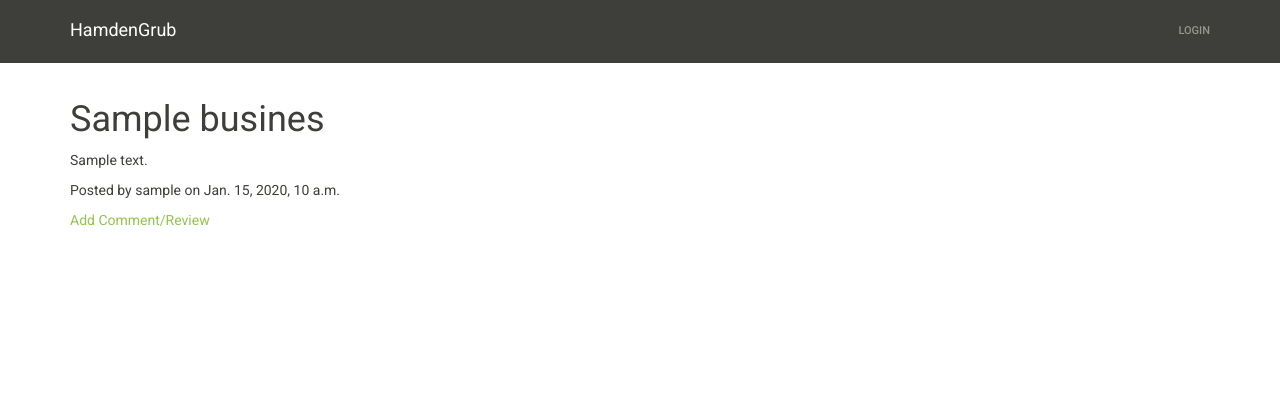
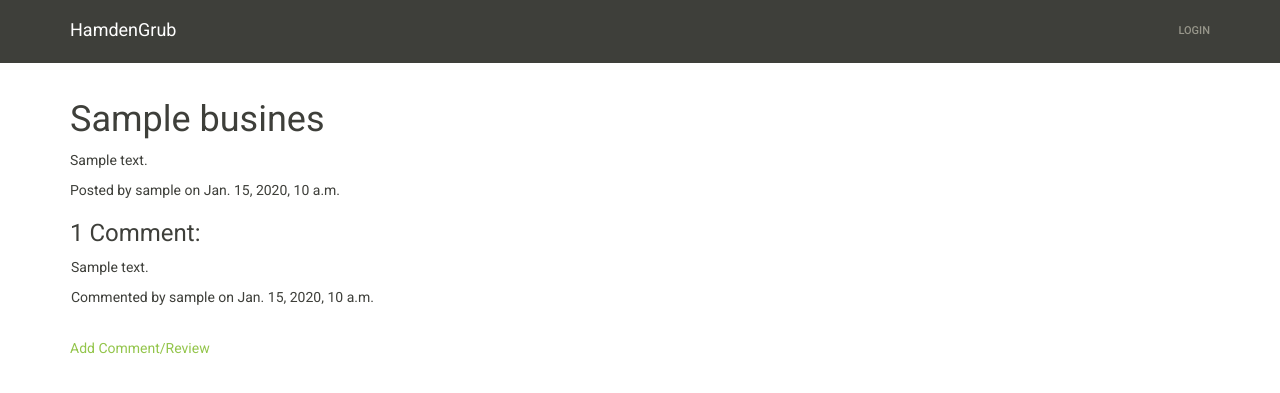
Before and after one commit to NickNg5/final_project, a Django app: page /business/1/ in a window 1280 px wide. Shown: the top 393 px of the page. Run offline with Django 3.2, Linux system fonts and the light colour scheme; tables that the repository leaves empty hold one stand-in row (values such as "Sample post"); some libraries are stand-ins or nearby versions.

Commit message:
Add comments to business detail view

```diff
--- a/core/views.py
+++ b/core/views.py
@@ -25,6 +25,13 @@ class BusinessDetailView(DetailView):
     model = Business
     template_name = 'business/business_detail.html'
 
+    def get_context_data(self, **kwargs):
+        context = super(BusinessDetailView, self).get_context_data(**kwargs)
+        business = Business.objects.get(id=self.kwargs['pk'])
+        comments = Comment.objects.filter(business=business)
+        context['comments'] = comments
+        return context
+
 class BusinessUpdateView(UpdateView):
     model = Business
     template_name = 'business/business_form.html'
--- a/templates/business/business_detail.html
+++ b/templates/business/business_detail.html
@@ -7,5 +7,14 @@
 <p><a href="{% url 'business_update' pk=business.id %}">Edit business</a></p>
 <p><a href="{% url 'business_delete' pk=business.id %}">Delete business</a></p>
 {% endif %}
+{% if comments.count > 0 %}
+<h3>{{ comments.count }} Comment{{ comments.count|pluralize }}:</h3>
+{% endif %}
+{% for comment in comments %}
+<div class="panel">
+    <p>{{ comment.text }}</p>
+    <p>Commented by {{ comment.user.username }} on {{ comment.created_at }}</p>
+</div>
+{% endfor %}
 <p><a href="{% url 'comment_create' pk=business.id %}">Add Comment/Review</a></p>
 {% endblock %}
```
